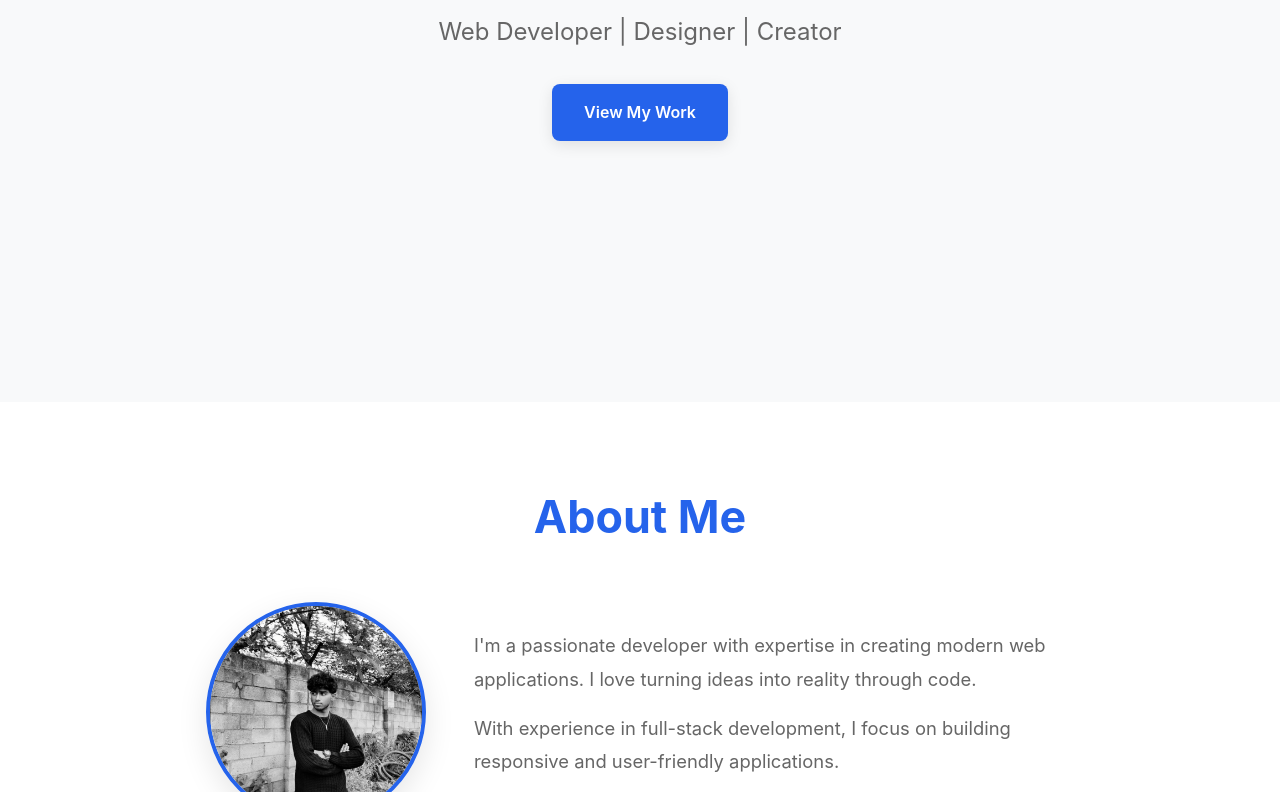
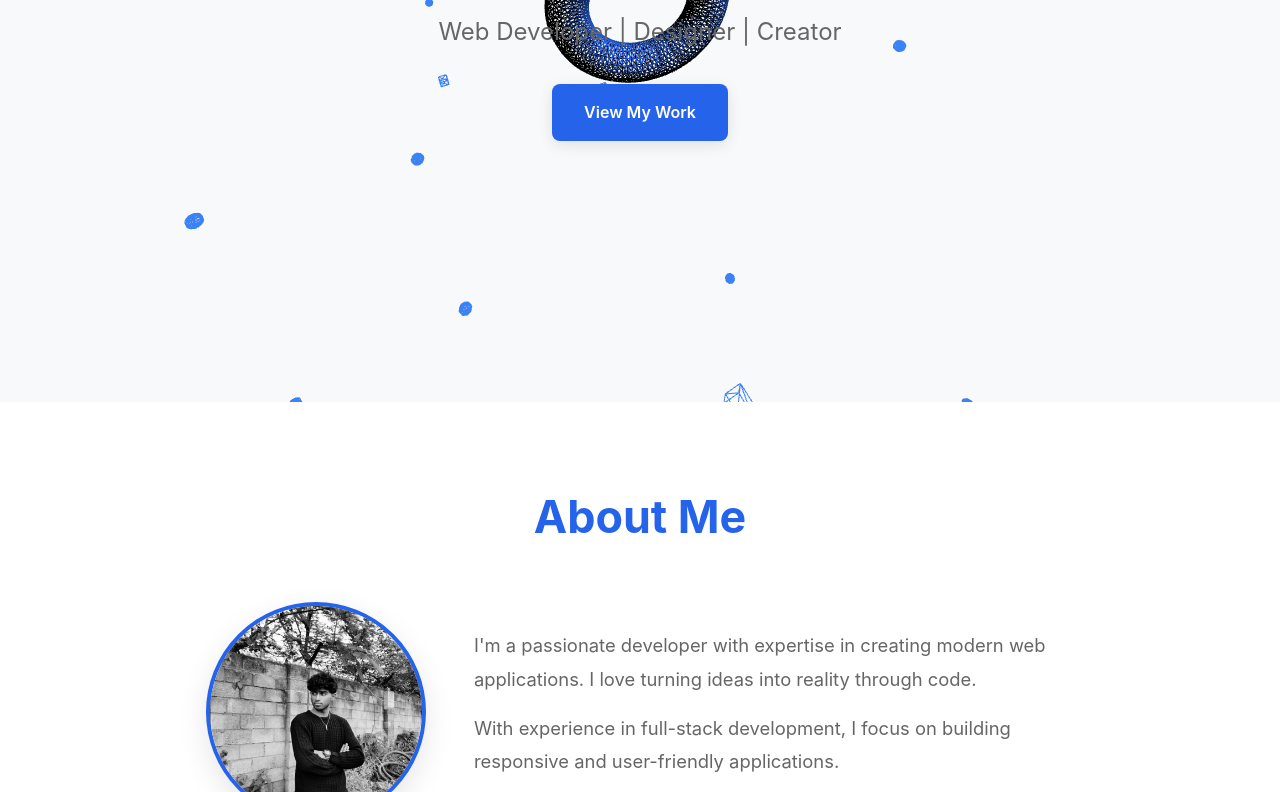
Before and after one commit to MOHITH4W5/portfolio, a plain HTML site: page index.html in a window 1280 px wide. Shown: the part 398-1190 px from the top of the page. Drawn offline with nearby package versions, Linux system fonts and the light colour scheme; animation ran at ten frames a second.

Commit message:
Add 3D animations and interactive effects

```diff
--- a/index.html
+++ b/index.html
@@ -5,6 +5,7 @@
     <meta name="viewport" content="width=device-width, initial-scale=1.0">
     <title>Mohith - Portfolio</title>
     <link rel="stylesheet" href="style.css">
+    <script src="https://cdnjs.cloudflare.com/ajax/libs/three.js/r128/three.min.js"></script>
 </head>
 <body>
     <nav>
@@ -27,6 +28,7 @@
     </nav>
 
     <section id="home" class="hero">
+        <canvas id="hero-canvas"></canvas>
         <div class="hero-content">
             <h1>Hi, I'm <span class="highlight">Mohith</span></h1>
             <p class="tagline">Web Developer | Designer | Creator</p>
--- a/script.js
+++ b/script.js
@@ -7,6 +7,86 @@ document.querySelectorAll('a[href^="#"]').forEach(anchor => {
         }
     });
 });
+
+function init3DBackground() {
+    const canvas = document.getElementById('hero-canvas');
+    if (!canvas || !window.THREE) return;
+
+    const scene = new THREE.Scene();
+    const camera = new THREE.PerspectiveCamera(75, window.innerWidth / window.innerHeight, 0.1, 1000);
+    const renderer = new THREE.WebGLRenderer({ canvas, alpha: true, antialias: true });
+
+    renderer.setSize(window.innerWidth, window.innerHeight);
+    camera.position.z = 5;
+
+    const geometry = new THREE.TorusGeometry(0.7, 0.2, 16, 100);
+    const material = new THREE.MeshStandardMaterial({
+        color: 0x2563eb,
+        wireframe: true
+    });
+    const torus = new THREE.Mesh(geometry, material);
+    scene.add(torus);
+
+    const shapes = [];
+    for (let i = 0; i < 50; i++) {
+        const geo = [new THREE.BoxGeometry(0.2, 0.2, 0.2), new THREE.SphereGeometry(0.1, 8, 8)][Math.floor(Math.random() * 2)];
+        const mat = new THREE.MeshBasicMaterial({ color: 0x3b82f6, wireframe: true });
+        const mesh = new THREE.Mesh(geo, mat);
+        mesh.position.set((Math.random() - 0.5) * 20, (Math.random() - 0.5) * 20, (Math.random() - 0.5) * 20);
+        shapes.push(mesh);
+        scene.add(mesh);
+    }
+
+    const light = new THREE.PointLight(0xffffff, 1);
+    light.position.set(5, 5, 5);
+    scene.add(light);
+
+    let mouseX = 0, mouseY = 0;
+    document.addEventListener('mousemove', (e) => {
+        mouseX = (e.clientX / window.innerWidth) * 2 - 1;
+        mouseY = -(e.clientY / window.innerHeight) * 2 + 1;
+    });
+
+    function animate() {
+        requestAnimationFrame(animate);
+        torus.rotation.x += 0.01;
+        torus.rotation.y += 0.005;
+        shapes.forEach(s => {
+            s.rotation.x += 0.01;
+            s.rotation.y += 0.01;
+        });
+        camera.position.x += (mouseX * 0.5 - camera.position.x) * 0.05;
+        camera.position.y += (mouseY * 0.5 - camera.position.y) * 0.05;
+        camera.lookAt(scene.position);
+        renderer.render(scene, camera);
+    }
+    animate();
+
+    window.addEventListener('resize', () => {
+        camera.aspect = window.innerWidth / window.innerHeight;
+        camera.updateProjectionMatrix();
+        renderer.setSize(window.innerWidth, window.innerHeight);
+    });
+}
+
+function add3DCardEffects() {
+    const cards = document.querySelectorAll('.skill-card, .project-card');
+    cards.forEach(card => {
+        card.addEventListener('mousemove', (e) => {
+            const rect = card.getBoundingClientRect();
+            const x = e.clientX - rect.left;
+            const y = e.clientY - rect.top;
+            const centerX = rect.width / 2;
+            const centerY = rect.height / 2;
+            const rotateX = (y - centerY) / 10;
+            const rotateY = (centerX - x) / 10;
+            card.style.transform = `translateY(-5px) rotateX(${rotateX}deg) rotateY(${rotateY}deg)`;
+        });
+        card.addEventListener('mouseleave', () => {
+            card.style.transform = '';
+        });
+    });
+}
 
 function toggleTheme() {
     const html = document.documentElement;
@@ -20,6 +100,8 @@ function toggleTheme() {
 }
 
 window.addEventListener('DOMContentLoaded', function() {
+    init3DBackground();
+    add3DCardEffects();
     const savedTheme = localStorage.getItem('theme') || 'light';
     document.documentElement.setAttribute('data-theme', savedTheme);
     const toggleBtn = document.querySelector('.theme-toggle');
--- a/style.css
+++ b/style.css
@@ -147,6 +147,21 @@ nav {
     position: relative;
     padding: 6rem 1.5rem 4rem;
     background: var(--bg-secondary);
+    overflow: hidden;
+}
+
+#hero-canvas {
+    position: absolute;
+    top: 0;
+    left: 0;
+    width: 100%;
+    height: 100%;
+    z-index: 0;
+}
+
+.hero-content {
+    position: relative;
+    z-index: 1;
 }
 
 .hero-content h1 {
@@ -254,10 +269,12 @@ h2 {
     border: 1px solid var(--border);
     transition: all 0.3s;
     box-shadow: 0 4px 15px var(--shadow);
+    transform-style: preserve-3d;
+    perspective: 1000px;
 }
 
 .skill-card:hover {
-    transform: translateY(-5px);
+    transform: translateY(-5px) rotateX(5deg) rotateY(5deg);
     box-shadow: 0 8px 25px var(--shadow);
     border-color: var(--accent);
 }
@@ -287,10 +304,12 @@ h2 {
     border: 1px solid var(--border);
     transition: all 0.3s;
     box-shadow: 0 4px 15px var(--shadow);
+    transform-style: preserve-3d;
+    perspective: 1000px;
 }
 
 .project-card:hover {
-    transform: translateY(-5px);
+    transform: translateY(-5px) rotateX(5deg) rotateY(5deg);
     box-shadow: 0 8px 25px var(--shadow);
     border-color: var(--accent);
 }
```
